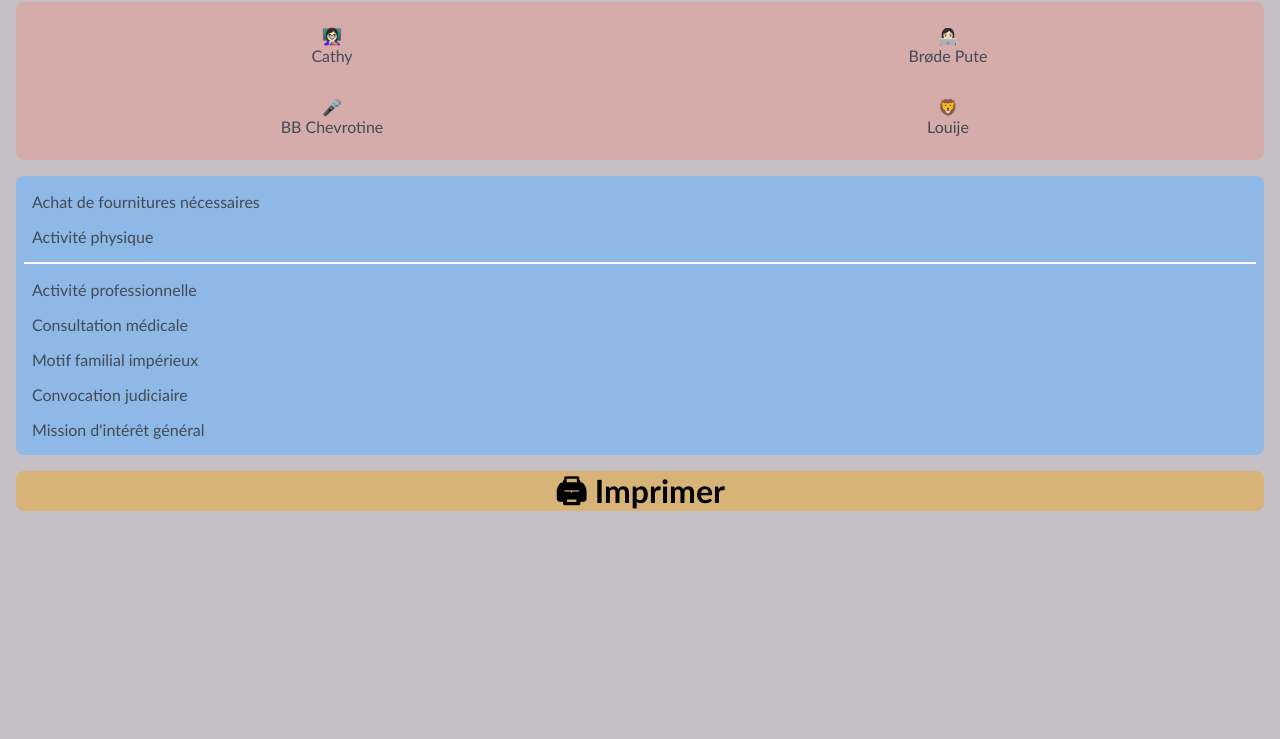
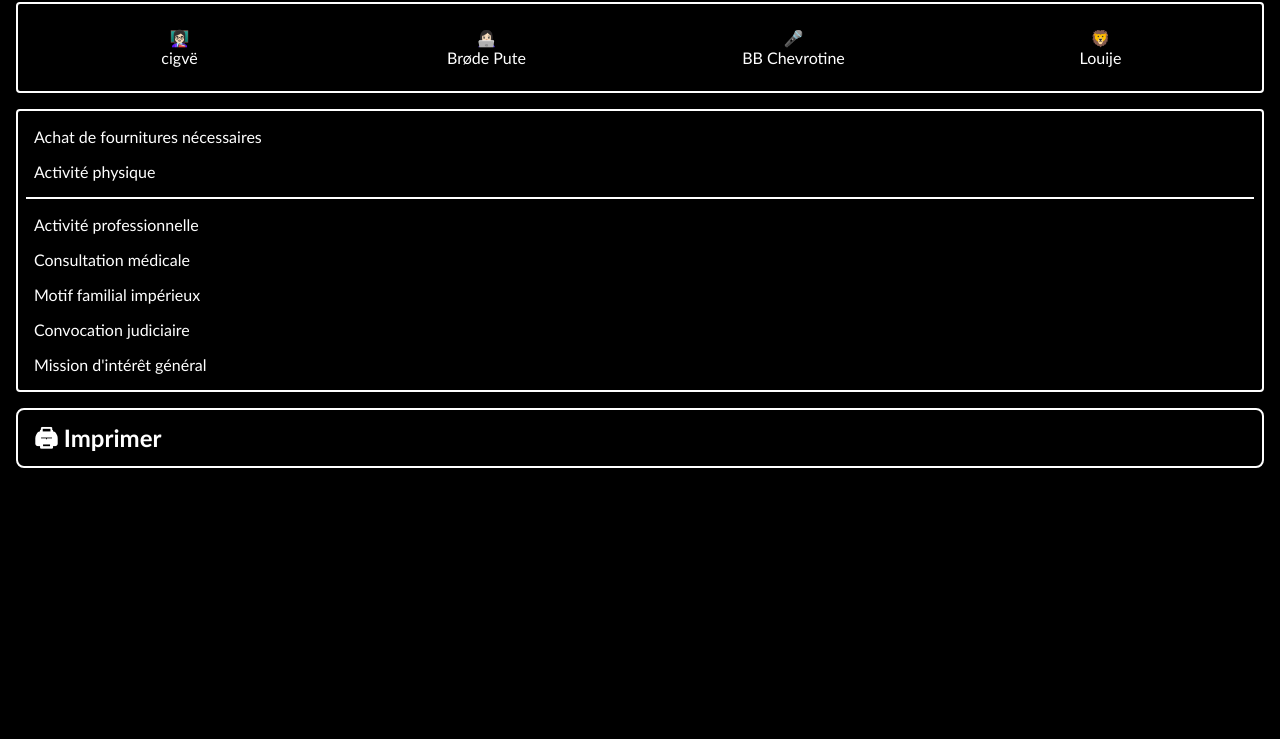
Before and after one commit to louije/attestator, a website: page public/index.html in a window 1280 px wide. Shown: the part 61-800 px from the top of the page. Drawn offline with Linux system fonts and the light colour scheme.

Commit message:
Prettify and iconify

```diff
--- a/public/index.html
+++ b/public/index.html
@@ -1,9 +1,13 @@
 <!DOCTYPE html>
 <html>
 <head>
+  <title>ATTESTATOR</title>
+
   <meta charset="utf-8">
-  <title>ATTESTATOR</title>
   <meta name="viewport" content="width=device-width, initial-scale=1.0">
+  <meta name="apple-mobile-web-app-capable" content="yes">
+
+  <link rel="apple-touch-icon" href="/prez.png">
   <style type="text/css">
     * {
       box-sizing: border-box;
@@ -12,16 +16,16 @@
       padding: 0 1rem 1rem 1rem;
       margin: 0;
       font-family: "Gill Sans";
-      color: #424B54;
-      background: #C5C0C6;
+      color: white;
+      background: black;
     }
     h1 {
       color: white;
       margin: .5rem;
     }
     fieldset {
-      border: 0;
-      border-radius: 8px;
+      border: .125rem solid white;
+      border-radius: .25rem;
       padding: .5rem;
       margin: 1rem 0;
     }
@@ -29,23 +33,29 @@
       display: none;
     }
     input[type=radio]:checked + label {
-      background: rgba(0,0,0,.5);
+      background: rgba(255,255,255,.5);
       color: white;
     }
     .peeps {
-      background: #D5ACA9;
+      /*background: #D5ACA9;*/
       display: grid;
       grid: 1fr 1fr / 1fr 1fr;
+    }
+    @media (min-width: 45rem) {
+      .peeps {
+        grid: 1fr / repeat(4, 1fr);
+      }
     }
     .peeps > label {
       text-align: center;
       padding: .5rem;
       border-radius: 8px;
       transition: all .25s ease;
-      margin: .5rem;
+      margin: .5rem auto;
+      max-width: 10rem;
     }
     .deets {
-      background: #8EB8E5;
+      /*background: #8EB8E5;*/
     }
     .deets > label {
       border-radius: 8px;
@@ -59,11 +69,12 @@
       width: 100%;
       border-radius: 8px;
       appearance: none;
-      text-align: center;
-      background: #D7B377;
-      border: none;
-      padding: .25rem .5rem;
-      font: bold 2rem/1 "Gill Sans";
+      text-align: left;
+      background: black;
+      color: white;
+      border: .125rem solid white;
+      padding: 1rem;
+      font: bold 1.5rem/1 "Gill Sans";
     }
   </style>
 </head>
@@ -73,7 +84,7 @@
     <form action="/print" method="GET">
       <fieldset class="peeps">
           <input type="radio" name="nickname" value="cathy" id="cathy">
-          <label for="cathy">👩🏻‍🏫<br>Cathy</label>
+          <label for="cathy">👩🏻‍🏫<br>cigvë</label>
 
           <input type="radio" name="nickname" value="lucile" id="lucile">
           <label for="lucile">👩🏻‍💻<br>Brøde Pute</label>
```
Also changed, not shown: public/ok.html (+21 -5 lines), public/prez.png (added).
